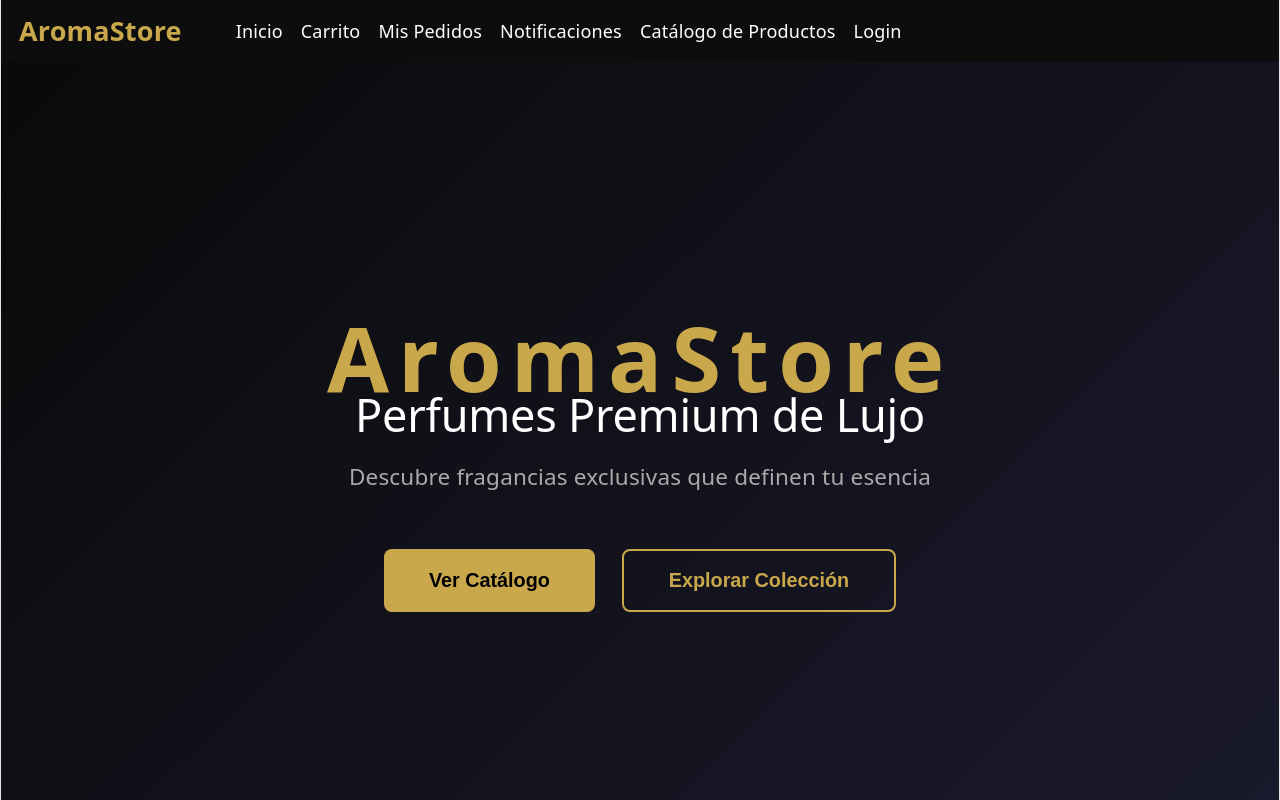
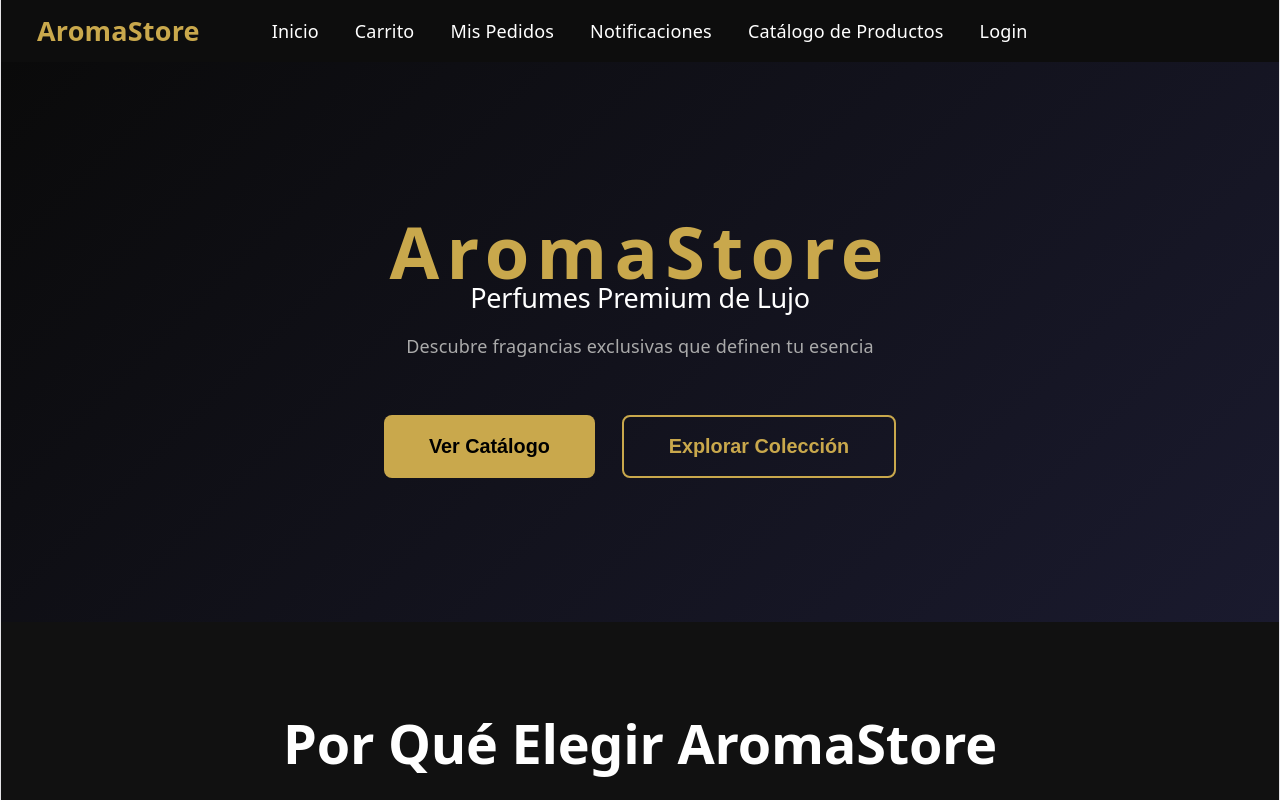
Before and after one commit to Diego-Back-End/aromastore-frontend, a React (Vite) app: page / in a window 1280 px wide. Shown: the top 800 px of the page. Built offline with nearby package versions, Linux system fonts and the light colour scheme.

Commit message:
fix: ajustar altura hero y tamaño navbar

```diff
--- a/src/components/Navbar.jsx
+++ b/src/components/Navbar.jsx
@@ -12,16 +12,16 @@ function Navbar() {
   }
 
   return (
-    <nav style={{ display: 'flex', gap: '1rem', padding: '1rem', background: '#0d0d0d', alignItems: 'center' }}>
+    <nav style={{ display: 'flex', gap: '2rem', padding: '1rem 2rem', background: '#0d0d0d', alignItems: 'center' }}>
       <Link to="/" style={{ color: '#c9a84c', textDecoration: 'none', fontWeight: 'bold', fontSize: '1.5rem', marginRight: '2rem' }}>
         AromaStore
       </Link>
-      <Link to="/" style={linkStyle} onMouseEnter={(e) => e.target.style.color = linkHoverStyle.color} onMouseLeave={(e) => e.target.style.color = linkStyle.color}>Inicio</Link>
-      <Link to="/carrito" style={linkStyle} onMouseEnter={(e) => e.target.style.color = linkHoverStyle.color} onMouseLeave={(e) => e.target.style.color = linkStyle.color}>Carrito</Link>
-      <Link to="/mis-pedidos" style={linkStyle} onMouseEnter={(e) => e.target.style.color = linkHoverStyle.color} onMouseLeave={(e) => e.target.style.color = linkStyle.color}>Mis Pedidos</Link>
-      <Link to="/notificaciones" style={linkStyle} onMouseEnter={(e) => e.target.style.color = linkHoverStyle.color} onMouseLeave={(e) => e.target.style.color = linkStyle.color}>Notificaciones</Link>
-      <Link to="/catalogo-productos" style={linkStyle} onMouseEnter={(e) => e.target.style.color = linkHoverStyle.color} onMouseLeave={(e) => e.target.style.color = linkStyle.color}>Catálogo de Productos</Link>
-      <Link to="/login" style={linkStyle} onMouseEnter={(e) => e.target.style.color = linkHoverStyle.color} onMouseLeave={(e) => e.target.style.color = linkStyle.color}>Login</Link>
+      <Link to="/" style={{ ...linkStyle, fontSize: '1rem' }} onMouseEnter={(e) => e.target.style.color = linkHoverStyle.color} onMouseLeave={(e) => e.target.style.color = linkStyle.color}>Inicio</Link>
+      <Link to="/carrito" style={{ ...linkStyle, fontSize: '1rem' }} onMouseEnter={(e) => e.target.style.color = linkHoverStyle.color} onMouseLeave={(e) => e.target.style.color = linkStyle.color}>Carrito</Link>
+      <Link to="/mis-pedidos" style={{ ...linkStyle, fontSize: '1rem' }} onMouseEnter={(e) => e.target.style.color = linkHoverStyle.color} onMouseLeave={(e) => e.target.style.color = linkStyle.color}>Mis Pedidos</Link>
+      <Link to="/notificaciones" style={{ ...linkStyle, fontSize: '1rem' }} onMouseEnter={(e) => e.target.style.color = linkHoverStyle.color} onMouseLeave={(e) => e.target.style.color = linkStyle.color}>Notificaciones</Link>
+      <Link to="/catalogo-productos" style={{ ...linkStyle, fontSize: '1rem' }} onMouseEnter={(e) => e.target.style.color = linkHoverStyle.color} onMouseLeave={(e) => e.target.style.color = linkStyle.color}>Catálogo de Productos</Link>
+      <Link to="/login" style={{ ...linkStyle, fontSize: '1rem' }} onMouseEnter={(e) => e.target.style.color = linkHoverStyle.color} onMouseLeave={(e) => e.target.style.color = linkStyle.color}>Login</Link>
     </nav>
   )
 }
--- a/src/styles/Catalogo.css
+++ b/src/styles/Catalogo.css
@@ -3,7 +3,7 @@
 /* Hero Section */
 .hero-section {
   width: 100%;
-  height: 100vh;
+  height: 70vh;
   background: linear-gradient(135deg, #0a0a0a 0%, #1a1a2e 100%);
   display: flex;
   align-items: center;
@@ -19,7 +19,7 @@
 }
 
 .hero-title {
-  font-size: 5rem;
+  font-size: 4rem;
   font-weight: bold;
   color: #c9a84c;
   margin-bottom: 1rem;
@@ -27,14 +27,14 @@
 }
 
 .hero-subtitle {
-  font-size: 2.5rem;
+  font-size: 1.5rem;
   color: #ffffff;
   margin-bottom: 1rem;
   font-weight: 300;
 }
 
 .hero-description {
-  font-size: 1.25rem;
+  font-size: 1rem;
   color: #aaaaaa;
   margin-bottom: 3rem;
   max-width: 600px;
```
